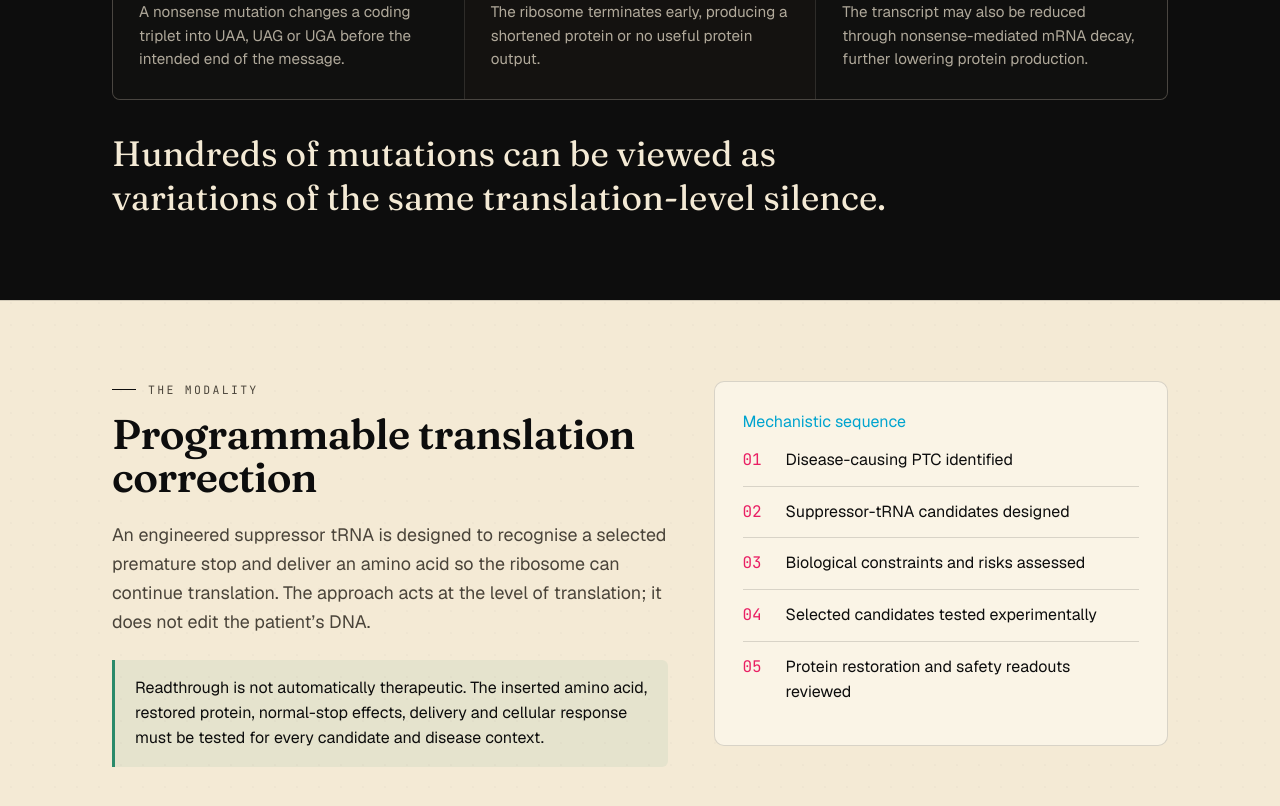
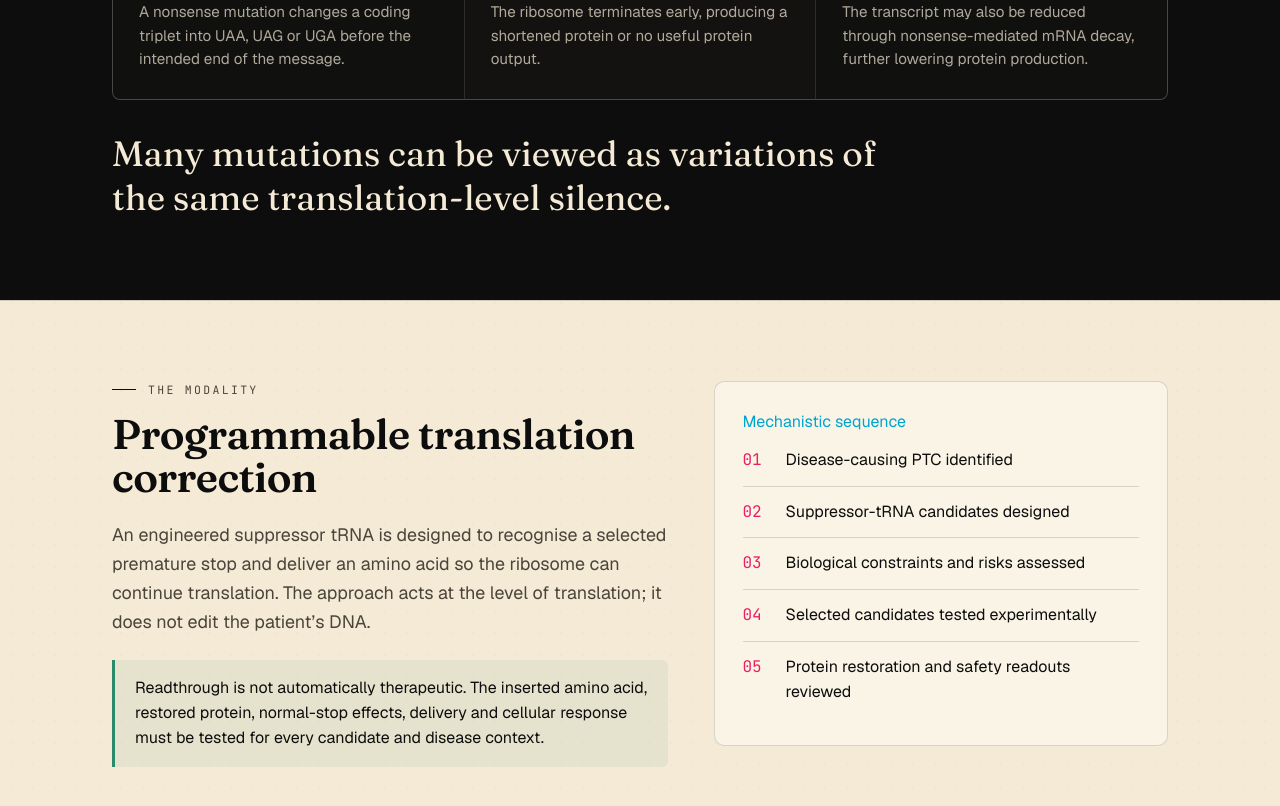
Before and after one commit to transloka786/trasnloka-website, a Next.js app: page /science in a window 1280 px wide. Shown: the part 940-1746 px from the top of the page. Built offline with nearby package versions, Linux system fonts and the light colour scheme.

Commit message:
Soften public shared-mechanism wording

```diff
--- a/src/app/science/page.tsx
+++ b/src/app/science/page.tsx
@@ -51,7 +51,7 @@ export default function SciencePage() {
               </Reveal>
             ))}
           </div>
-          <Reveal delay={0.12}><blockquote style={{ marginTop: 32, maxWidth: '34ch', fontFamily: 'var(--serif)', fontSize: 'clamp(1.45rem,3vw,2.2rem)', lineHeight: 1.25, color: 'var(--cream)' }}>Hundreds of mutations can be viewed as variations of the same translation-level silence.</blockquote></Reveal>
+          <Reveal delay={0.12}><blockquote style={{ marginTop: 32, maxWidth: '34ch', fontFamily: 'var(--serif)', fontSize: 'clamp(1.45rem,3vw,2.2rem)', lineHeight: 1.25, color: 'var(--cream)' }}>Many mutations can be viewed as variations of the same translation-level silence.</blockquote></Reveal>
         </div>
       </section>
 
```
